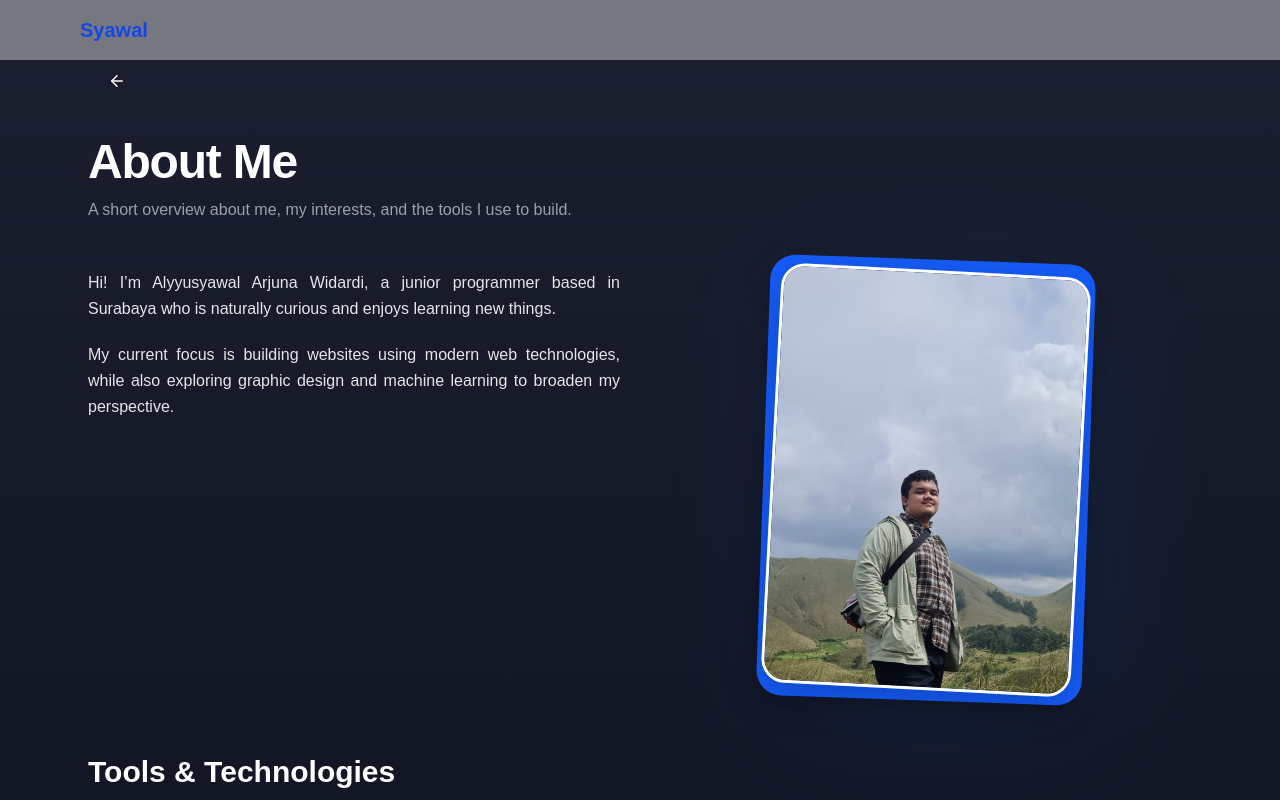
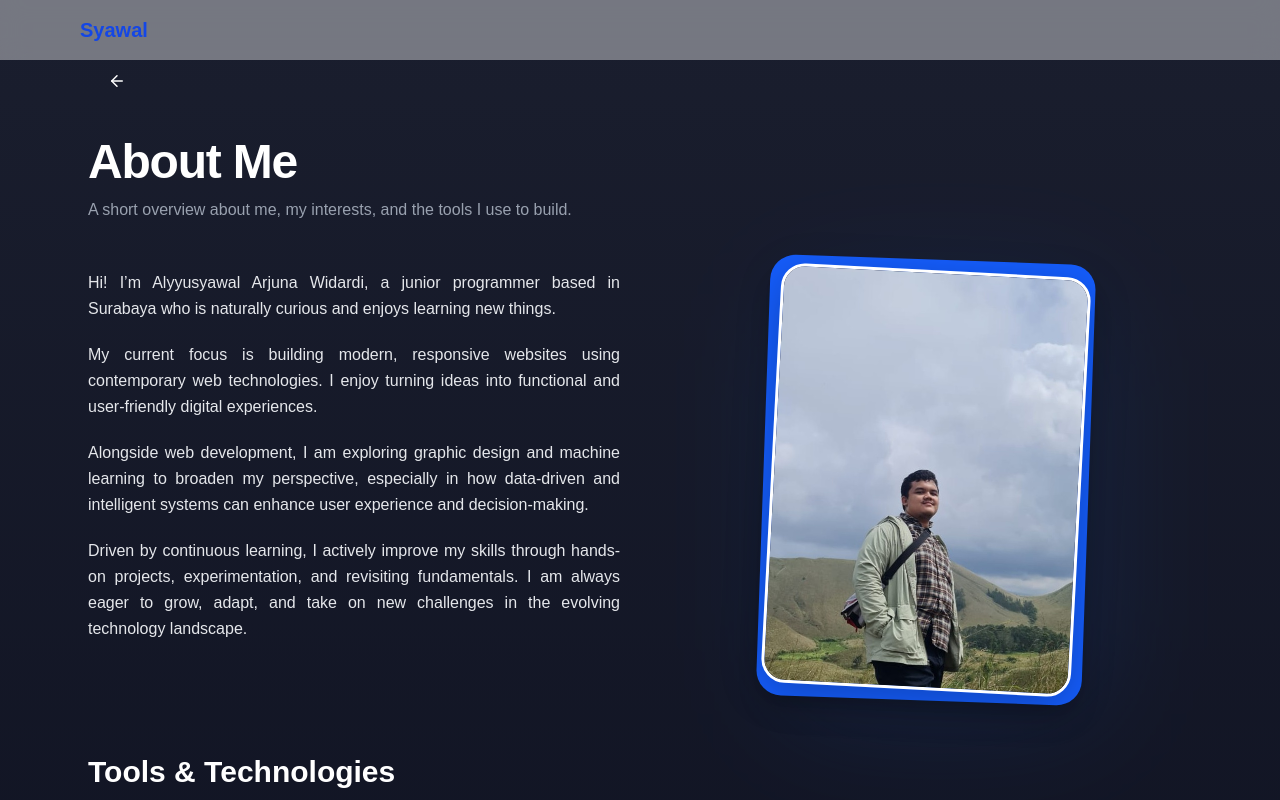
Before and after one commit to alyyusyawal121/Alyyusyawal-Portfolio, a Next.js app: page /about in a window 1280 px wide. Shown: the top 800 px of the page. Built offline with nearby package versions, Linux system fonts and the light colour scheme.

Commit message:
learning

```diff
--- a/app/about/page.tsx
+++ b/app/about/page.tsx
@@ -99,11 +99,26 @@ export default function AboutDetail() {
               </p>
 
               <p>
-                My current focus is building websites using modern web technologies,
-                while also exploring graphic design and machine learning to broaden
-                my perspective.
+                My current focus is building modern, responsive websites using
+                contemporary web technologies. I enjoy turning ideas into
+                functional and user-friendly digital experiences.
+              </p>
+
+              <p>
+                Alongside web development, I am exploring graphic design and
+                machine learning to broaden my perspective, especially in how
+                data-driven and intelligent systems can enhance user experience
+                and decision-making.
+              </p>
+
+              <p>
+                Driven by continuous learning, I actively improve my skills through
+                hands-on projects, experimentation, and revisiting fundamentals.
+                I am always eager to grow, adapt, and take on new challenges in the
+                evolving technology landscape.
               </p>
             </div>
+
 
             {/* Right image */}
             <div className="relative w-[250px] h-[320px] md:w-[290px] md:h-[380px] lg:w-[310px] lg:h-[420px] mx-auto">
```
